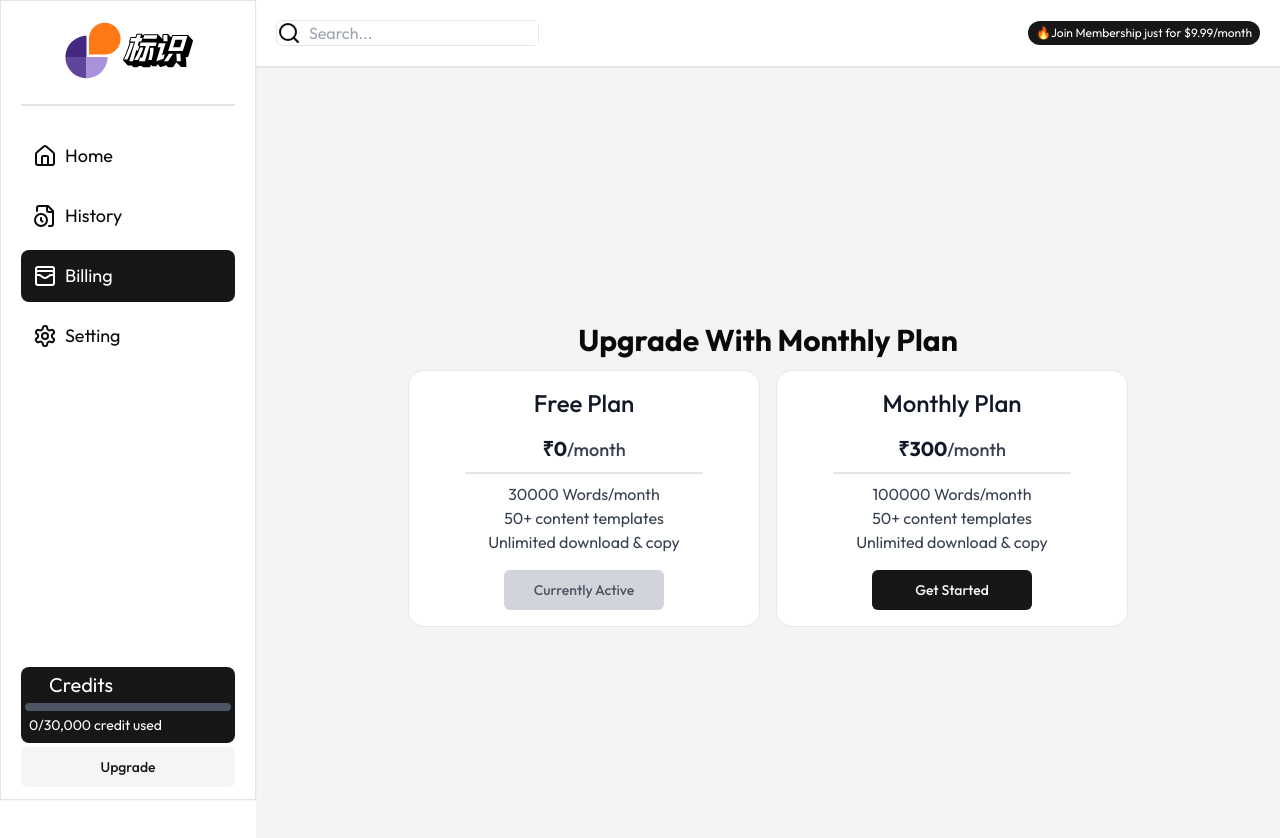
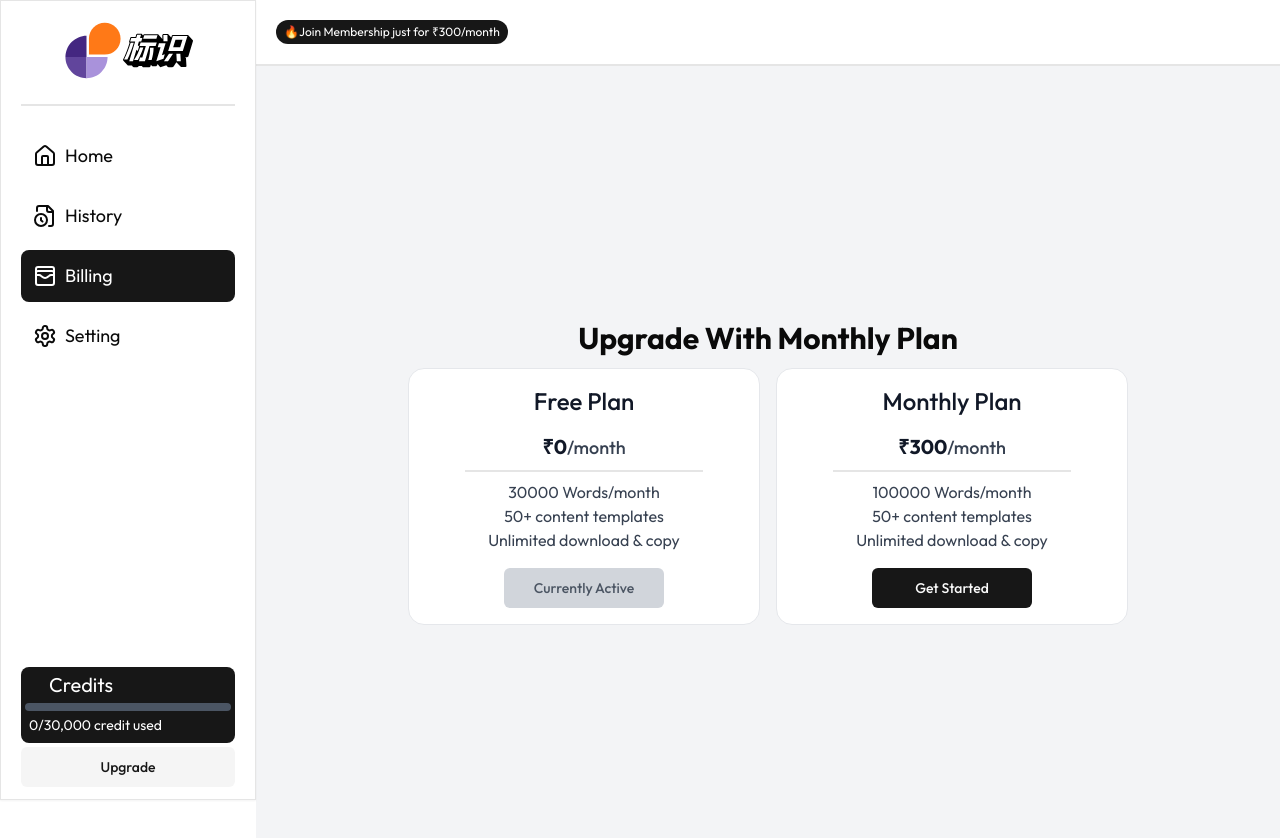
Before and after one commit to gourab8389/QuillAI, a Next.js app: page /dashboard/billing in a window 1280 px wide. Shown: the top 838 px of the page. Built offline with nearby package versions, Linux system fonts and the light colour scheme; no server answers.

Commit message:
fix style

```diff
--- a/app/dashboard/_components/Header.tsx
+++ b/app/dashboard/_components/Header.tsx
@@ -5,13 +5,13 @@ import React from 'react'
 const Header = () => {
   return (
     <div className='p-5 shadow-sm border-b-2  bg-white flex justify-between items-center'>
-      <div className="flex gap-2 items-center border rounded-md max-w-lg bg-white">
+      <div className="flex gap-2 items-center border rounded-md max-w-lg bg-white sm:hidden">
         <Search/>
       <input type="text" placeholder='Search...' className='outline-none' />
       </div>
       <div className="flex gap-5 items-center">
         <h2 className='bg-primary p-1 rounded-full text-xs text-white px-2'>
-          🔥Join Membership just for $9.99/month
+          🔥Join Membership just for ₹300/month
         </h2>
         <UserButton/>
       </div>
```
